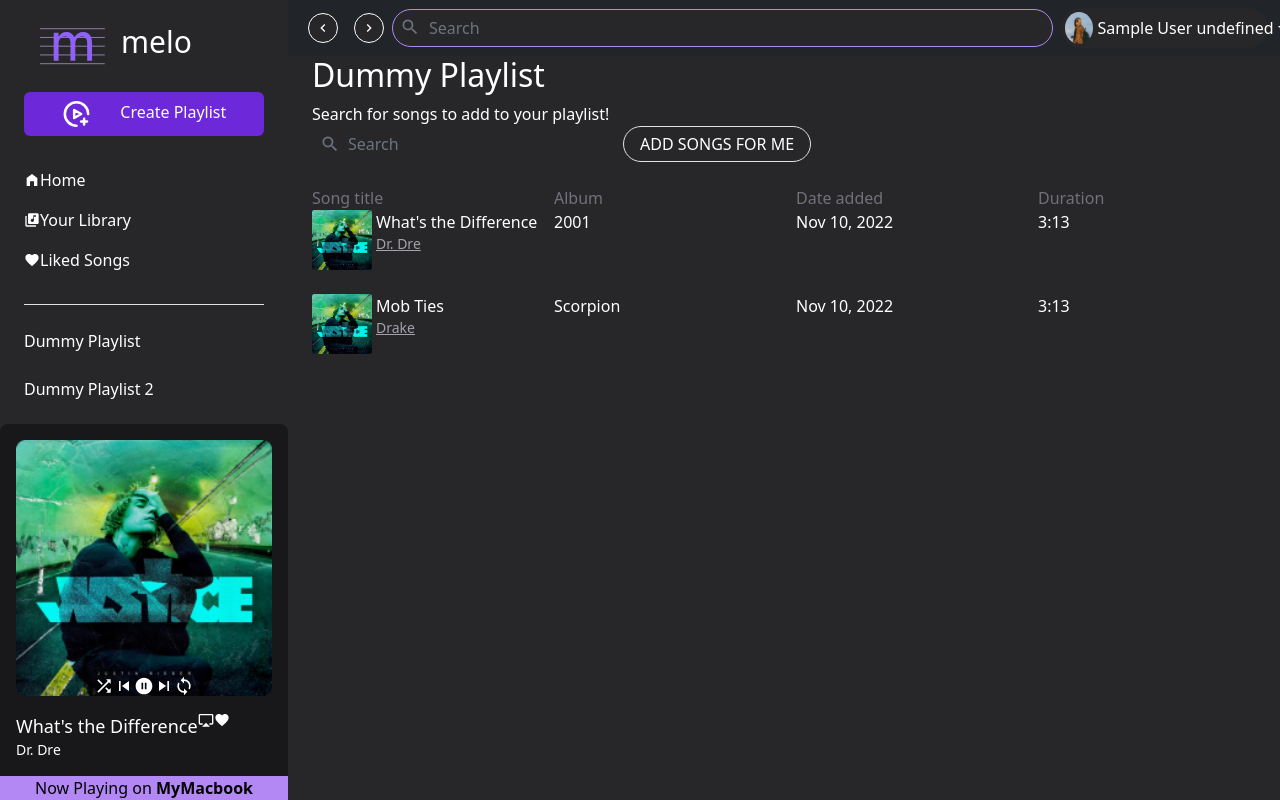
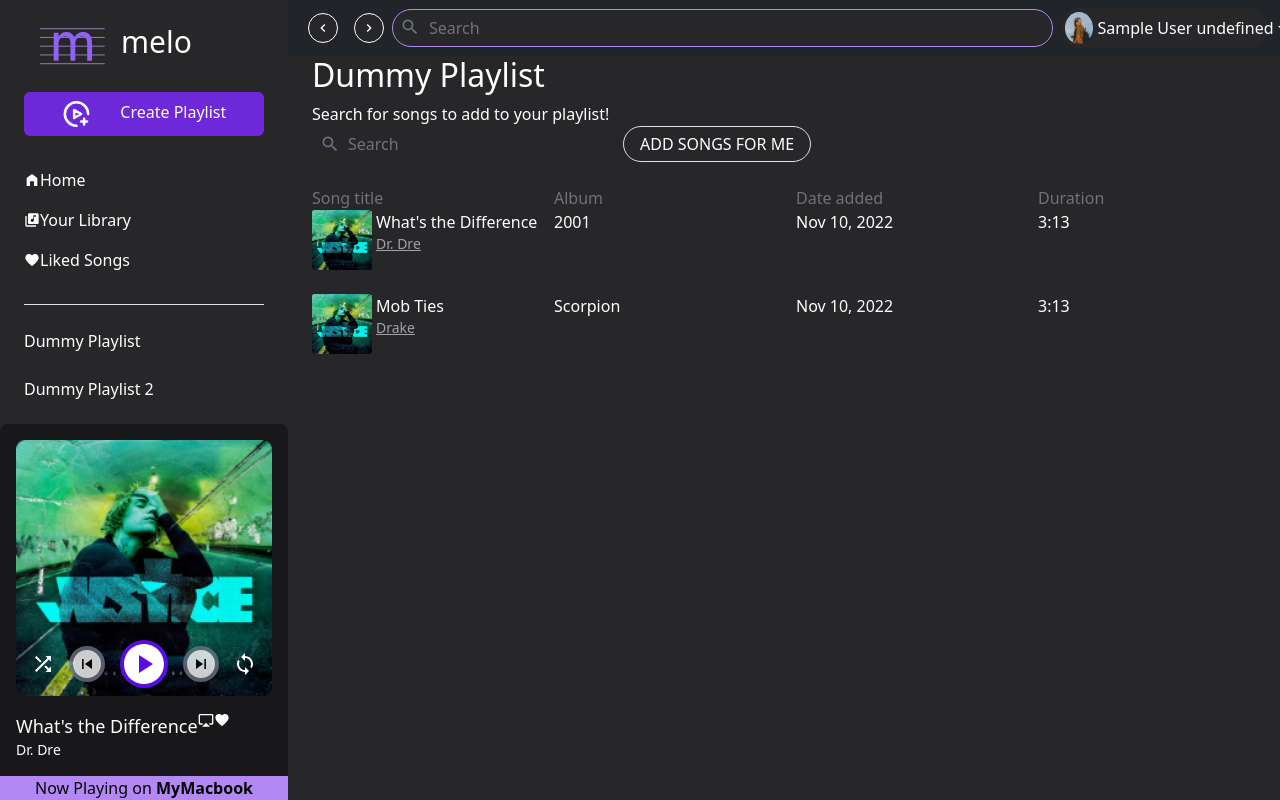
Before and after one commit to Cormac-C/melo, a React (Create React App) app: page /list/0 in a window 1280 px wide. Built offline with nearby package versions, Linux system fonts and the light colour scheme; sample sign-in values are in the browser's storage.

Commit message:
Extracted music player

```diff
--- /dev/null
+++ b/src/components/Player.js
@@ -0,0 +1,61 @@
+import React, { useContext } from "react";
+import {
+  MdFavorite, MdAirplay, MdPlayCircle, MdShuffle,
+  MdLoop, MdPauseCircle, MdSkipNext, MdSkipPrevious
+} from "react-icons/md";
+import UserDataContext from "../context";
+import Music from "../Music";
+
+export function Player({className}) {
+  const [{ queue, currentSong, isPlaying }, dispatch] = useContext(UserDataContext);
+  if (queue.length && queue[currentSong]) {
+    var song = Music.getSong(queue[currentSong]);
+    var album = Music.getAlbum(song.album, {by: song.artist});
+  }
+
+  if (!song) return <></>;
+
+  return (
+    <div className={"w-full flex flex-col justify-end bg-zinc-900 rounded-t-lg " + className}>
+      <div
+        className="m-3 w-1/1 aspect-square flex flex-col !bg-cover rounded-md"
+        style={{background: "url(" + require(`../assets/${album.photo}`) + ")"}}
+      >
+        <div className="flex-1" />
+        <div className="flex justify-evenly text-5xl pb-2">
+          <button onClick={() => {}}>
+            <MdShuffle className="text-2xl" />
+          </button>
+          <button onClick={() => dispatch({type: 'play-song', index: currentSong - 1})}>
+            <MdSkipPrevious className="bg-white rounded-full border-4 border-gray-500 opacity-80 text-black p-1 text-4xl" />
+          </button>
+          <button onClick={() => dispatch({type: 'change-pause-status'})}>
+            {isPlaying
+              ? <MdPauseCircle className="bg-purple-default rounded-full" />
+              : <MdPlayCircle className="bg-purple-default rounded-full" />
+            }
+          </button>
+          <button onClick={() => dispatch({type: 'play-song', index: currentSong + 1})}>
+            <MdSkipNext className="bg-white rounded-full border-4 border-gray-500 opacity-80 text-black p-1 text-4xl" />
+          </button>
+          <button onClick={() => {}}>
+            <MdLoop className="text-2xl" />
+          </button>
+        </div>
+      </div>
+      <div className="flex px-3 mb-3">
+        <div className="flex flex-col">
+          <p className="text-lg">{song.title}</p>
+          <p className="text-sm">{song.artist}</p>
+        </div>
+        <div className="flex">
+          <MdAirplay />
+          <MdFavorite />
+        </div>
+      </div>
+      <p className="text-center text-black bg-purple-light">
+        Now Playing on <b>MyMacbook</b>
+      </p>
+    </div>
+  );
+}
--- a/src/components/Sidebar.js
+++ b/src/components/Sidebar.js
@@ -1,19 +1,12 @@
 import React, { useContext } from "react";
 import { Link } from "react-router-dom";
-import {
-  MdHomeFilled, MdLibraryMusic, MdFavorite, MdAirplay,
-  MdShuffle, MdLoop, MdPauseCircle, MdSkipNext, MdSkipPrevious
-} from "react-icons/md";
+import { MdHomeFilled, MdLibraryMusic, MdFavorite } from "react-icons/md";
 import createPlaylist from "../assets/createPlaylist.svg";
 import UserDataContext from "../context";
-import Music from "../Music";
+import { Player } from "./Player";
 
 export function Sidebar() {
-  const [{ playlists, queue, currentSong }, dispatch] = useContext(UserDataContext);
-  if (queue.length && queue[currentSong]) {
-    var song = Music.getSong(queue[currentSong]);
-    var album = Music.getAlbum(song.album, {by: song.artist});
-  }
+  const [{ playlists }, dispatch] = useContext(UserDataContext);
 
   return (
     <>
@@ -89,36 +82,7 @@ export function Sidebar() {
               ))
             }
           </div>
-          {song && (
-            <div className="w-full flex flex-col justify-end bg-zinc-900 rounded-t-lg">
-              <div
-                className="m-3 w-1/1 aspect-square flex flex-col !bg-cover rounded-md"
-                style={{background: "url(" + require(`../assets/${album.photo}`) + ")"}}
-              >
-                <div className="flex-1" />
-                <div className="flex justify-center text-xl">
-                  <button onClick={() => {}}><MdShuffle /></button>
-                  <button onClick={() => dispatch({type: 'play-song', index: currentSong - 1})}><MdSkipPrevious /></button>
-                  <button onClick={() => dispatch({type: 'change-pause-status'})}><MdPauseCircle /></button>
-                  <button onClick={() => dispatch({type: 'play-song', index: currentSong + 1})}><MdSkipNext /></button>
-                  <button onClick={() => {}}><MdLoop /></button>
-                </div>
-              </div>
-              <div className="flex px-3 mb-3">
-                <div className="flex flex-col">
-                  <p className="text-lg">{song.title}</p>
-                  <p className="text-sm">{song.artist}</p>
-                </div>
-                <div className="flex">
-                  <MdAirplay />
-                  <MdFavorite />
-                </div>
-              </div>
-              <p className="text-center text-black bg-purple-light">
-                Now Playing on <b>MyMacbook</b>
-              </p>
-            </div>
-          )}
+          <Player />
         </div>
       </div>
     </>
--- a/src/components/index.js
+++ b/src/components/index.js
@@ -1,3 +1,4 @@
+export { Player } from "./Player";
 export { Sidebar } from "./Sidebar";
 export { Topbar } from "./Topbar";
 export { VertCard } from "./VertCard";
--- a/src/context.js
+++ b/src/context.js
@@ -45,10 +45,12 @@ const addSong = (state, playlistID, songID) => {
 
 const playSong = (state, index) => {
   const newState = {...state};
-  if (0 <= index && index < newState.queue.length) {
+  if (0 <= index && index < state.queue.length) {
     newState.currentSong = index;
+    newState.isPlaying = true;
+  } else {
+    newState.isPlaying = false;
   }
-  newState.isPlaying = true;
   return newState;
 }
 const changePauseStatus = (state, status) => {
--- a/tailwind.config.js
+++ b/tailwind.config.js
@@ -6,7 +6,7 @@ module.exports = {
       colors: {
         purple: {
           light: "#B388F5",
-          DEFAULT: "#590DE5",
+          default: "#590DE5",
           dark: "#340984",
         },
       },
```
